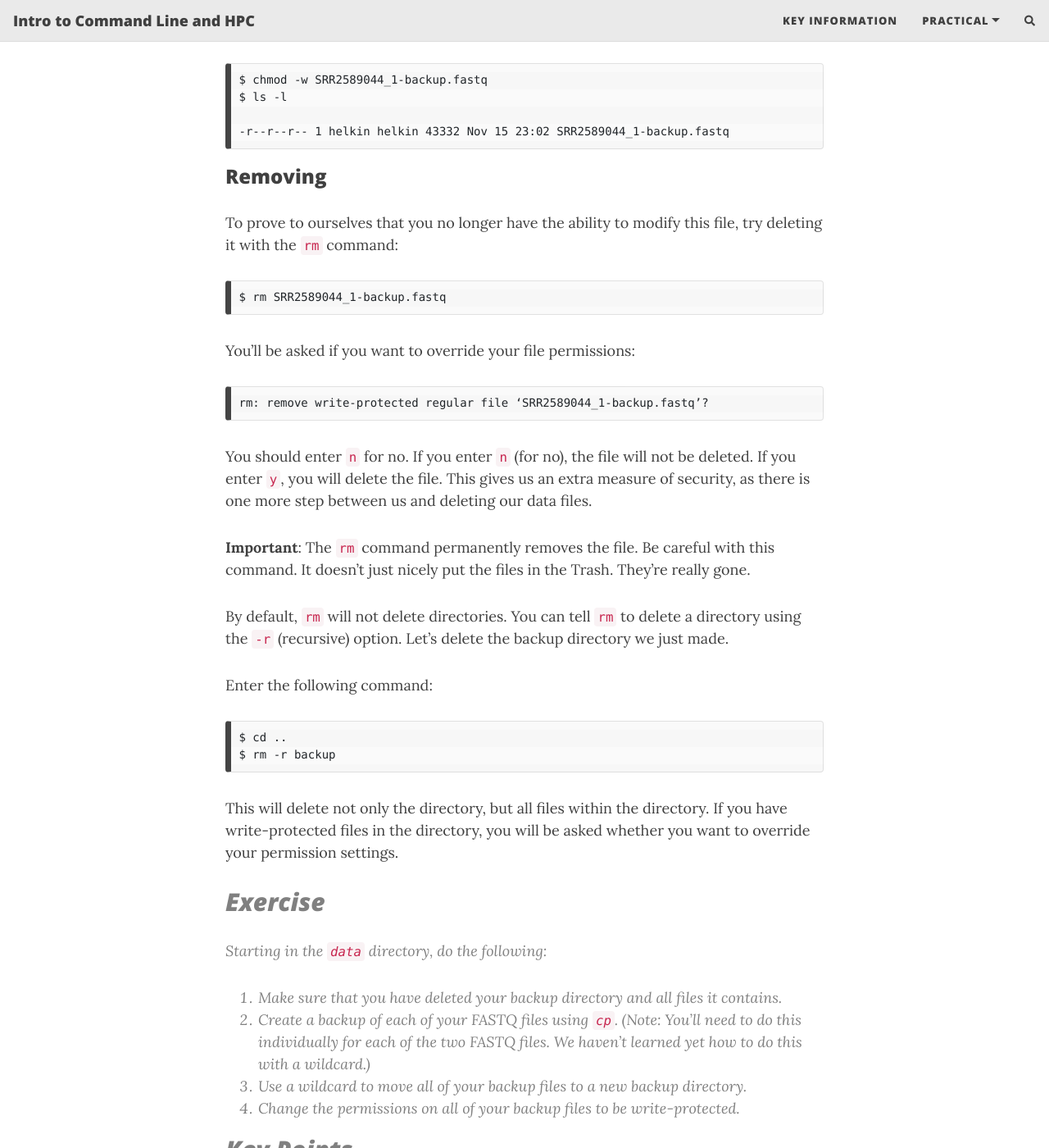
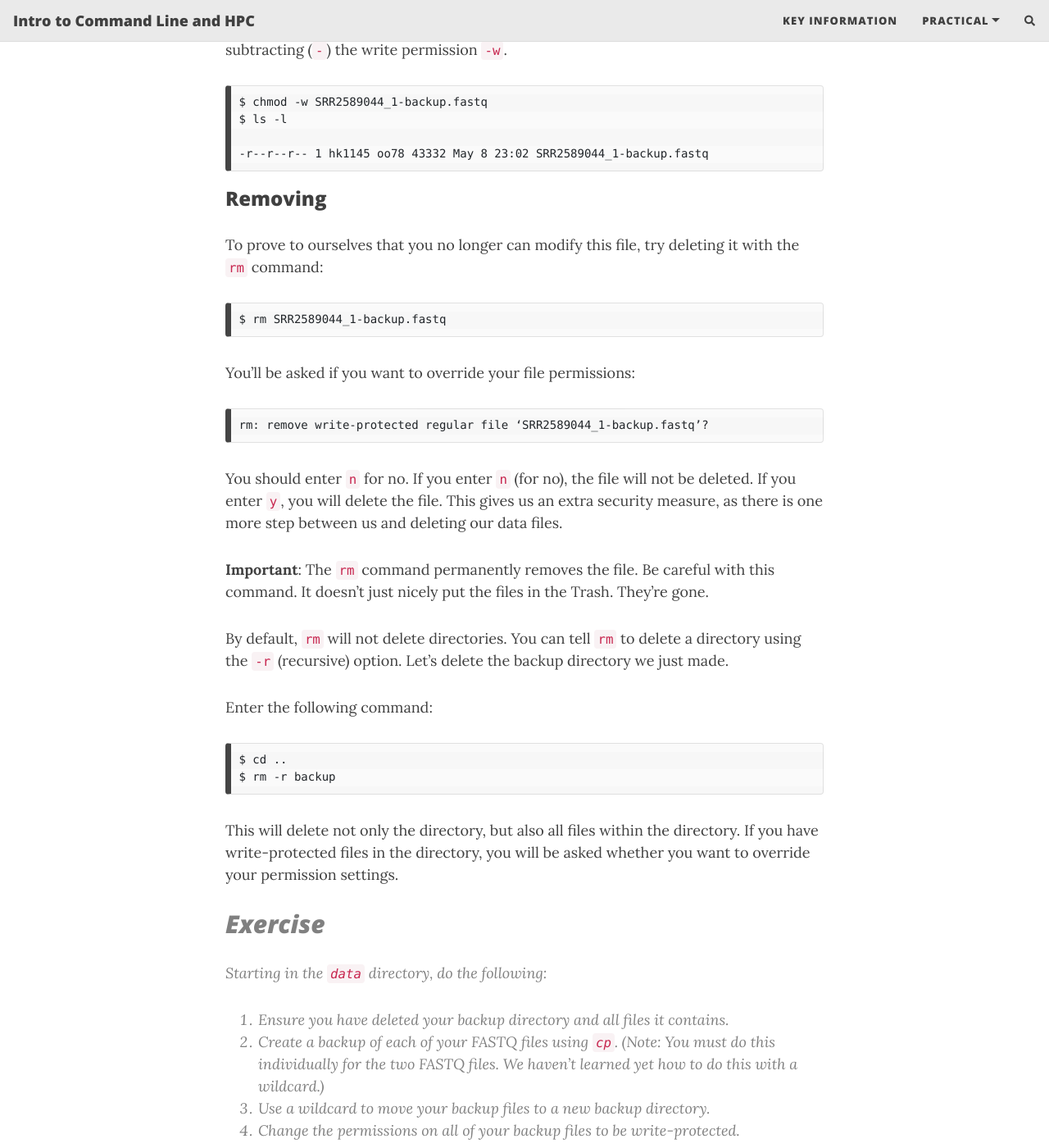
Before and after one commit to theheking/intro-to-command-line-hpc, a Jekyll site: the page built from practical_overview/4_Working_Files_Directories.md, in a window 1280 px wide and 1400 px high, scrolled down 7620 px. Shown: the whole window at 82% size. Built offline with Jekyll 4.4.1, drawn with Linux system fonts in a browser that asks for light colours; nearby versions of some CDN libraries; comment, search, counter and statistics services are not loaded; some of the changed text lies outside the part shown.

Commit message:
Update 4_Working_Files_Directories.md

```diff
--- a/practical_overview/4_Working_Files_Directories.md
+++ b/practical_overview/4_Working_Files_Directories.md
@@ -26,7 +26,7 @@
 >
 > *   Use wildcards (`*`) to perform operations on multiple files.
 >
-> *   Make a file read only.
+> *   Make a file read-only.
 >
 > *   Use the `history` command to view and repeat recently used commands.
 >
@@ -36,7 +36,7 @@
 
 ### Our data set: FASTQ files
 
-Now that we know how to navigate around our directory structure, let’s start working with our sequencing files. We did a sequencing experiment and have two results files, which are stored in our `data` directory.
+Now that we can navigate our directory structure, let’s start working with our sequencing files. We did a sequencing experiment and have two files, which are stored in our `data` directory.
 
 ### Wildcards
 
@@ -216,7 +216,7 @@
 
     $ ls -l
 
-    -rw-r--r-- 1 helkin helkin 43332 Nov 15 23:02 SRR2589044_1-backup.fastq
+    -rw-r--r-- 1 hk1145 oo78 43332 May 8 23:02 SRR2589044_1-backup.fastq
 
 
 The first part of the output for the `-l` flag gives you information about the file’s current permissions. There are ten slots in the permissions list. The first character in this list is related to file type, not permissions, so we’ll ignore it for now. The next three characters relate to the permissions that the file owner has, the next three relate to the permissions for group members, and the final three characters specify what other users outside of your group can do with the file. We’re going to concentrate on the three positions that deal with your permissions (as the file owner).
@@ -230,12 +230,12 @@
     $ chmod -w SRR2589044_1-backup.fastq
     $ ls -l
 
-    -r--r--r-- 1 helkin helkin 43332 Nov 15 23:02 SRR2589044_1-backup.fastq
+    -r--r--r-- 1 hk1145 oo78 43332 May 8 23:02 SRR2589044_1-backup.fastq
 
 
 ### Removing
 
-To prove to ourselves that you no longer have the ability to modify this file, try deleting it with the `rm` command:
+To prove to ourselves that you no longer can modify this file, try deleting it with the `rm` command:
 
     $ rm SRR2589044_1-backup.fastq
 
@@ -245,9 +245,9 @@
     rm: remove write-protected regular file ‘SRR2589044_1-backup.fastq’?
 
 
-You should enter `n` for no. If you enter `n` (for no), the file will not be deleted. If you enter `y`, you will delete the file. This gives us an extra measure of security, as there is one more step between us and deleting our data files.
+You should enter `n` for no. If you enter `n` (for no), the file will not be deleted. If you enter `y`, you will delete the file. This gives us an extra security measure, as there is one more step between us and deleting our data files.
 
-**Important**: The `rm` command permanently removes the file. Be careful with this command. It doesn’t just nicely put the files in the Trash. They’re really gone.
+**Important**: The `rm` command permanently removes the file. Be careful with this command. It doesn’t just nicely put the files in the Trash. They’re gone.
 
 By default, `rm` will not delete directories. You can tell `rm` to delete a directory using the `-r` (recursive) option. Let’s delete the backup directory we just made.
 
@@ -257,16 +257,16 @@
     $ rm -r backup
 
 
-This will delete not only the directory, but all files within the directory. If you have write-protected files in the directory, you will be asked whether you want to override your permission settings.
+This will delete not only the directory, but also all files within the directory. If you have write-protected files in the directory, you will be asked whether you want to override your permission settings.
 
 > Exercise
 > --------
 >
 > Starting in the `data` directory, do the following:
 >
-> 1.  Make sure that you have deleted your backup directory and all files it contains.
-> 2.  Create a backup of each of your FASTQ files using `cp`. (Note: You’ll need to do this individually for each of the two FASTQ files. We haven’t learned yet how to do this with a wildcard.)
-> 3.  Use a wildcard to move all of your backup files to a new backup directory.
+> 1.  Ensure you have deleted your backup directory and all files it contains.
+> 2.  Create a backup of each of your FASTQ files using `cp`. (Note: You must do this individually for the two FASTQ files. We haven’t learned yet how to do this with a wildcard.)
+> 3.  Use a wildcard to move your backup files to a new backup directory.
 > 4.  Change the permissions on all of your backup files to be write-protected.
 >
 
```
Also changed, not shown: other parts of practical_overview/4_Working_Files_Directories.md (+1 -1 lines).
